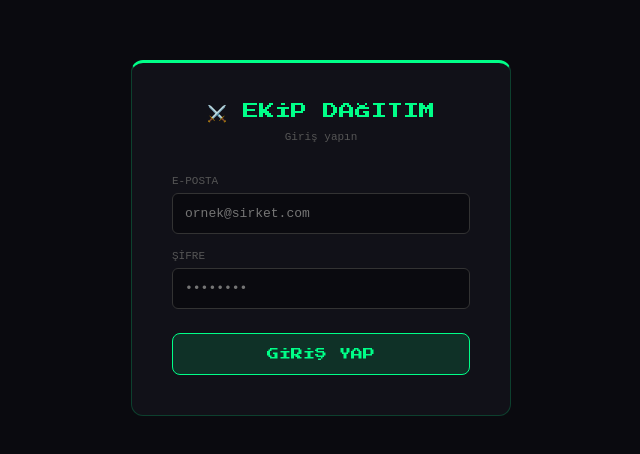
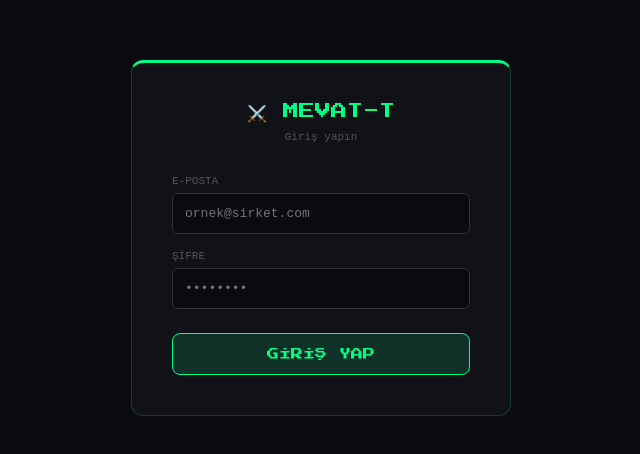
Before and after one commit to TURHAN1923/grouping, a React (Vite) app: page / in a window 1280 px wide. Shown: the part 162-616 px from the top of the page, without its empty margins (319-959 px from the left). Built offline with nearby package versions, Linux system fonts and the light colour scheme; no server answers.

Commit message:
login ekrani isim guncellendi

```diff
--- a/src/Login.jsx
+++ b/src/Login.jsx
@@ -42,7 +42,7 @@ export default function Login({ onGiris }) {
       }}>
         <div style={{ textAlign: "center", marginBottom: "32px" }}>
           <div style={{ fontFamily: "'Press Start 2P', monospace", fontSize: "16px", color: "#00ff88", marginBottom: "8px" }}>
-            ⚔️ EKİP DAĞITIM
+            ⚔️  MEVAT-T
           </div>
           <div style={{ fontFamily: "monospace", fontSize: "11px", color: "#555" }}>
             Giriş yapın
```
